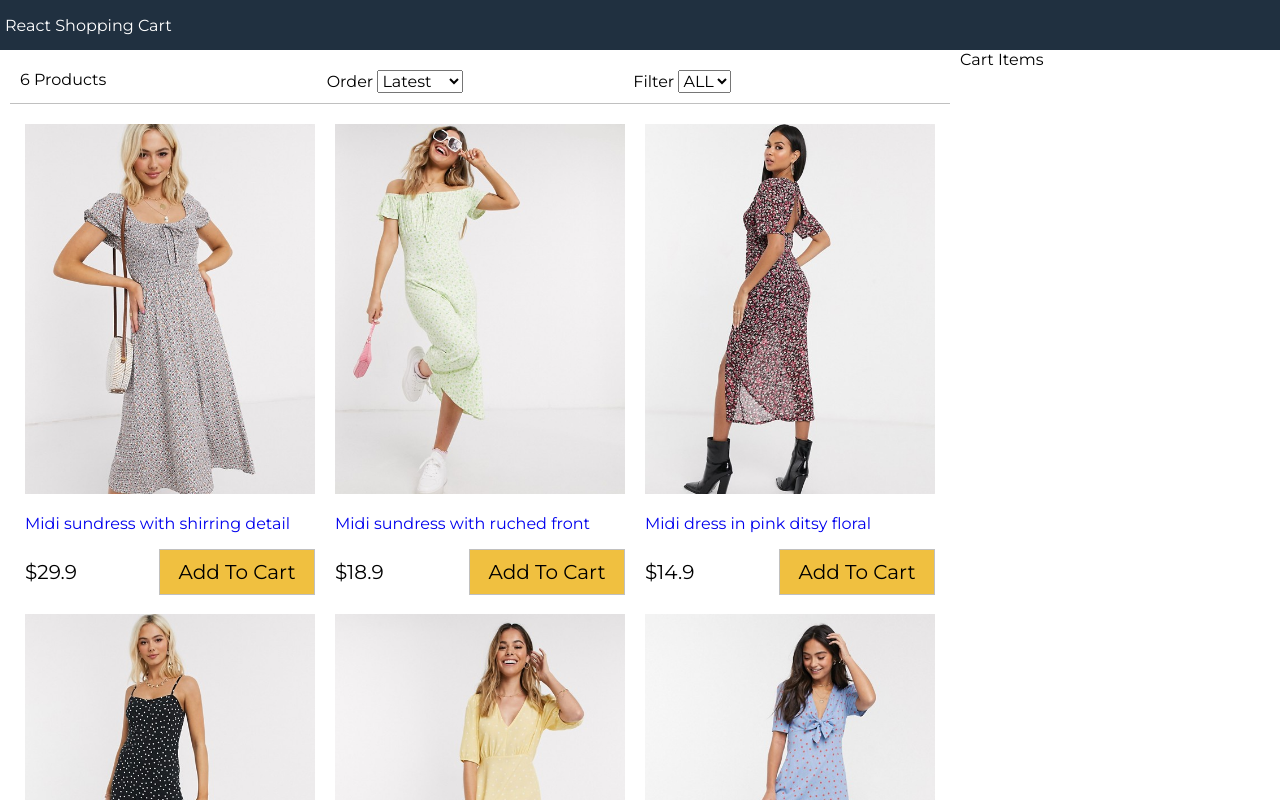
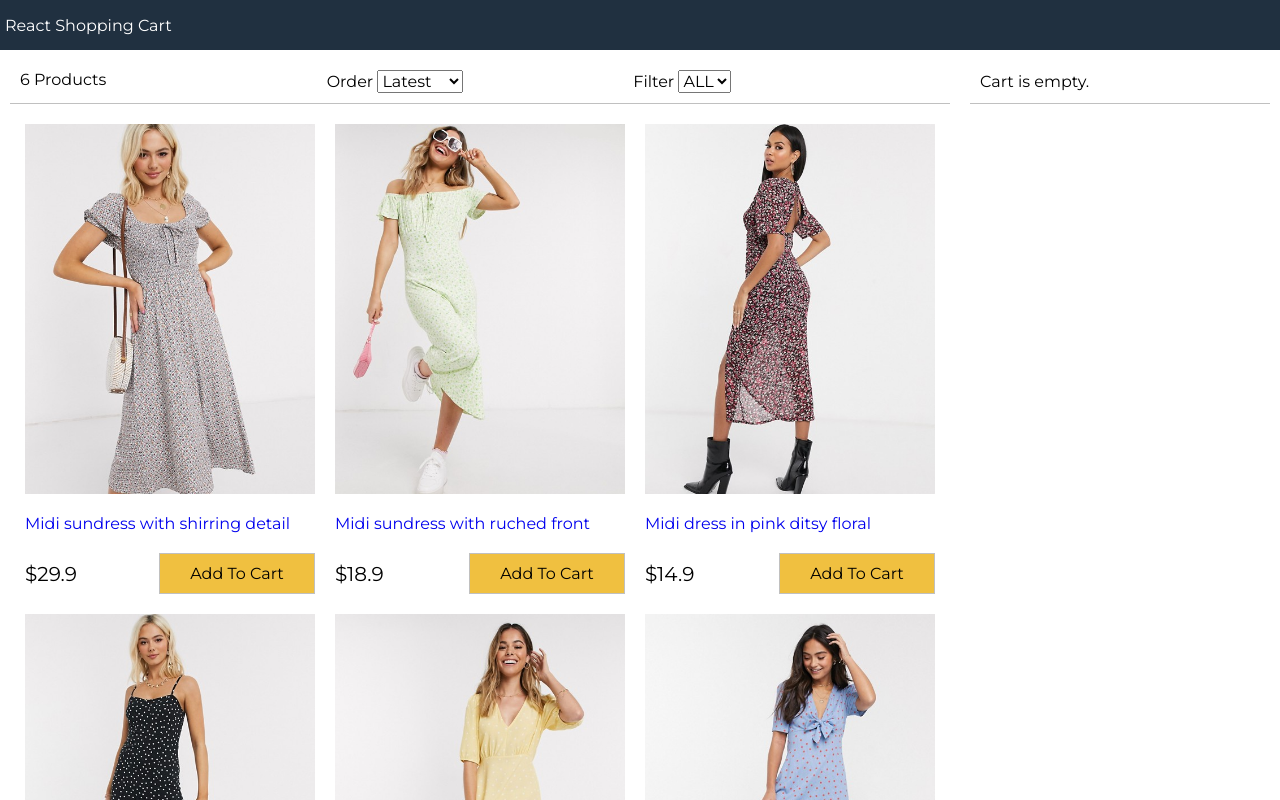
Before and after one commit to aidagholami/react-shopping-cart, a React (Create React App) app: page / in a window 1280 px wide. Shown: the top 800 px of the page. Built offline with nearby package versions, Linux system fonts and the light colour scheme.

Commit message:
cart component done

```diff
--- a/src/App.js
+++ b/src/App.js
@@ -1,5 +1,6 @@
 // feature 1
 import React, { Component } from 'react';
+import Cart from './components/Cart';
 import Filter from './components/Filter';
 import Products from './components/Products';
 import data from './data.json';
@@ -12,9 +13,31 @@
       currentAction: {
         size: '',
         sort: ''
-      }
+      },
+      cartItems: []
     }
   }
+
+  removeFromCart = (product) => {
+    const cartItems = this.state.cartItems.slice();
+    this.setState({cartItems: cartItems.filter(x => x._id !== product._id)})
+  }
+
+  addToCart = (product) => {
+    const cartItems = this.state.cartItems.slice();
+    let alreadyInCart = false;
+    cartItems.forEach(item => {
+      if (item._id === product._id) {
+        item.count++;
+        alreadyInCart = true;
+      }
+    })
+    if (!alreadyInCart) {
+      cartItems.push({...product, count: 1});
+    }
+    this.setState({ cartItems })
+  }
+
   filter = (event) => {
     const action = event.target.id;
 
@@ -66,10 +89,10 @@
               sort={this.state.sort}
               filterProducts={this.filter}
               sortProducts={this.filter}></Filter>
-              <Products products={this.state.products}></Products>
+              <Products products={this.state.products} addToCart={this.addToCart}></Products>
             </div>
             <div className="sidebar">
-              Cart Items
+              <Cart cartItems = {this.state.cartItems} removeFromCart={this.removeFromCart}></Cart>
             </div>
           </div>
         </main>
--- /dev/null
+++ b/src/components/Cart.jsx
@@ -0,0 +1,51 @@
+import React, { Component } from 'react'
+import formatCurrency from '../util';
+
+export default class Cart extends Component {
+  render() {
+    const { cartItems } = this.props;
+
+    return (
+      <div>
+        {
+          cartItems.length === 0 ? <div className="cart cart-header">Cart is empty.</div>
+          :
+          <div className="cart cart-header">
+            You have {cartItems.reduce((a, c) => a + c.count, 0)} items in the cart {' '}
+          </div>
+        }
+        <div>
+          <div className="cart">
+            <ul className="cart-items">
+              {cartItems.map(item => (
+                <li key={item._id}>
+                  <div>
+                    <img src={item.image} alt={item.title}></img>
+                  </div>
+                  <div>
+                    <div>{item.title}</div>
+                    <div className="right">
+                      {formatCurrency(item.price)} x {item.count} {' '}
+                      <button className="button secondary" onClick={() => this.props.removeFromCart(item)}>Remove</button>
+                    </div>
+                  </div>
+                </li>
+              ))}
+            </ul>
+          </div>
+          {cartItems.length !== 0 && (
+            <div className="cart">
+              <div className="total">
+                <div>
+                  Total: {' '}
+                  {formatCurrency(cartItems.reduce((a, c) => a + (c.price * c.count), 0))}
+                </div>
+                <button className="button primary">Proceed</button>
+              </div>
+            </div>
+          )}
+        </div>
+      </div>
+    )
+  }
+}
--- a/src/components/Products.jsx
+++ b/src/components/Products.jsx
@@ -19,7 +19,7 @@
                   <div>
                     {formatCurrency(product.price)}
                   </div>
-                  <button className="button primary">Add To Cart</button>
+                  <button className="button primary" onClick={() => this.props.addToCart(product)}>Add To Cart</button>
                 </div>
               </div>
             </li>
--- a/src/index.css
+++ b/src/index.css
@@ -96,9 +96,11 @@
   justify-content: space-between;
   align-items: center;
 }
+.product-price div {
+  font-size: 2rem;
+}
 .product-price div,
 .product-price button {
-  font-size: 2rem;
   flex: 1;
 }
 .button {
@@ -125,3 +127,48 @@
 .filter div {
   flex: 1;
 }
+
+/* Cart */
+.cart {
+  padding: 1rem;
+  margin: 1rem;
+  display: flex;
+  flex-wrap: wrap;
+  line-height: 2.3rem;
+}
+.cart-header {
+  border-bottom: 0.1rem solid #c0c0c0;
+}
+.cart-items {
+  padding: 0;
+  width: 100%;
+  list-style-type: none;
+}
+.cart-items img {
+  width: 5rem;
+}
+.cart-items li {
+  display: flex;
+}
+.cart-items li div {
+  padding: 0.5rem;
+}
+.cart-items li div:last-child {
+  flex: 1;
+}
+.right {
+  text-align: right;
+}
+.total {
+  display: flex;
+  justify-content: space-between;
+  align-items: center;
+  width: 100%;
+}
+.total > div {
+  font-size: 2rem;
+}
+.total > div,
+.total > button {
+  flex: 1;
+}
```
